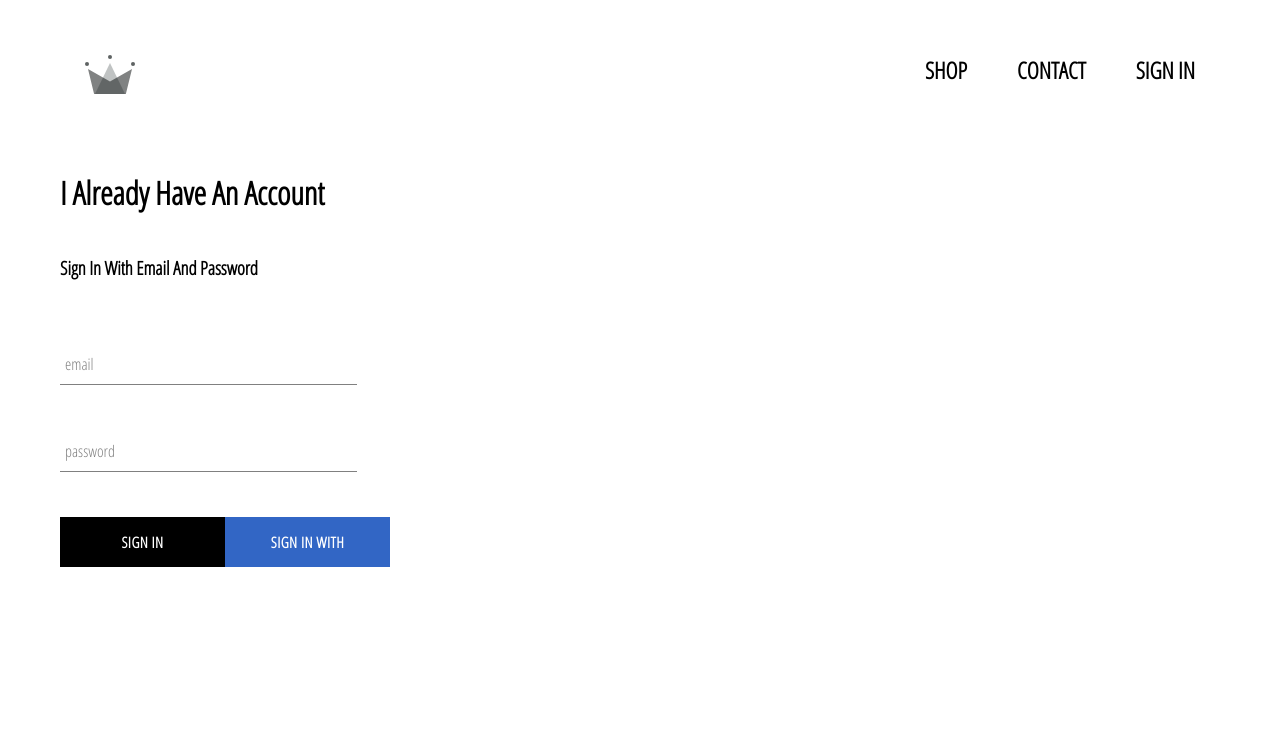
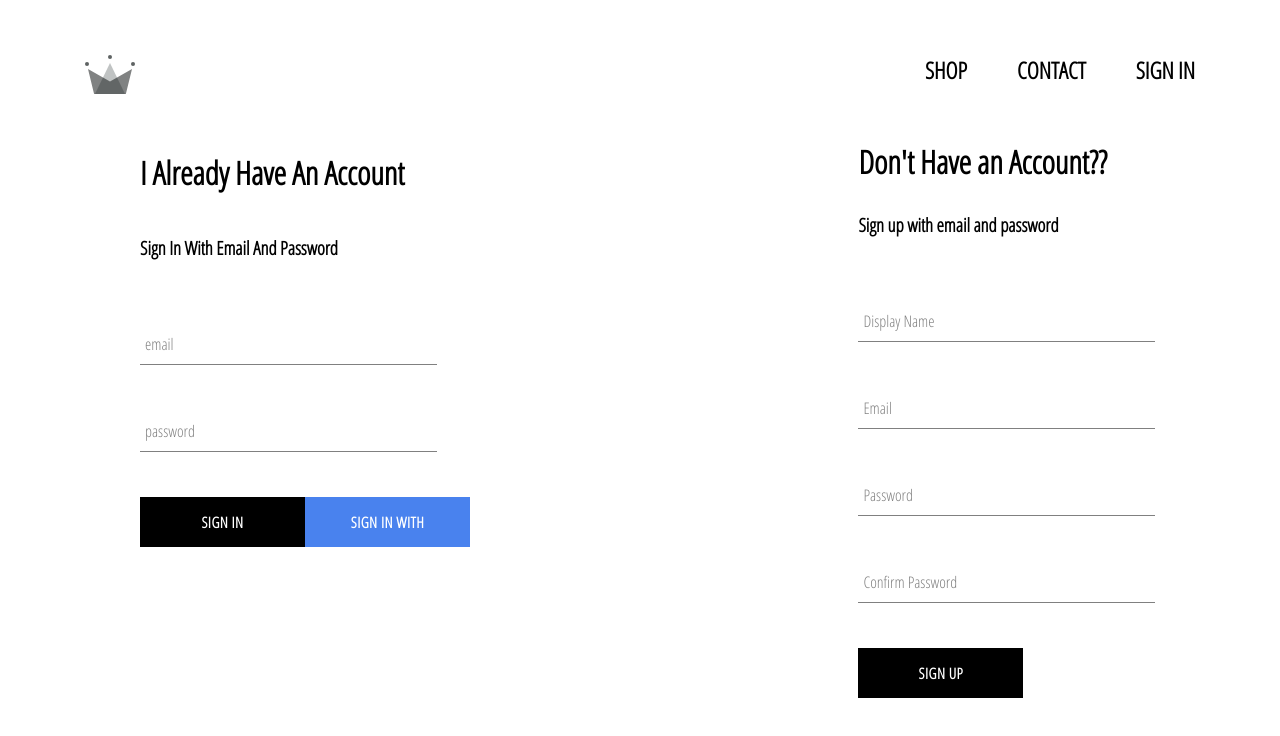
Before and after one commit to Quickdiv311/UdemyReactApp, a React (Create React App) app: page /sign in a window 1280 px wide. Shown: the top 736 px of the page. Built offline with nearby package versions, Linux system fonts and the light colour scheme; no server answers.

Commit message:
sign up added

```diff
--- a/src/App.js
+++ b/src/App.js
@@ -5,7 +5,7 @@
 import SignPage from './pages/sign-page/sign.component';
 import Header from './components/header/header.component';
 import {Switch, Route} from 'react-router-dom';
-import {auth} from './firebase/firebase.utils';
+import {auth,createUserProfile} from './firebase/firebase.utils';
 
 class App extends React.Component
 {
@@ -22,11 +22,21 @@
 
   componentDidMount()
   {
-    this.unsubscribe = auth.onAuthStateChanged(user => {
+    this.unsubscribe = auth.onAuthStateChanged(async userAuth => {
+           if(userAuth)
+           {
+            const userRef = await createUserProfile(userAuth);
 
-      this.setState({ currentUser: user})
-
-      console.log(user);
+            userRef.onSnapshot(snapshot => {
+              this.setState({
+                currentUser: {
+                  id: snapshot.id,
+                  ...snapshot.data()
+                }
+              })
+            })
+           }
+           this.setState({currentUser: userAuth})
     })
   }
 
--- a/src/components/button/button.styles.scss
+++ b/src/components/button/button.styles.scss
@@ -22,7 +22,7 @@
 
     &.google-button
     {
-    background-color: rgb(50, 102, 197);
+    background-color: rgb(73, 130, 238);
     color: white;
 
     &:hover
--- a/src/components/form-input/form-input.styles.scss
+++ b/src/components/form-input/form-input.styles.scss
@@ -20,7 +20,6 @@
     display: block;
     width: 100%;
     border: none;
-    border-radius: 0;
     border-bottom: 1px solid $sub-color;
     margin: 25px 0;
 
--- /dev/null
+++ b/src/components/sign-up/sign-up.component.jsx
@@ -0,0 +1,72 @@
+import React from 'react';
+import './sign-up.styles.scss';
+import FormInput from '../form-input/form-input.component';
+import Button from '../button/button.component';
+import {auth, createUserProfile} from '../../firebase/firebase.utils';
+
+class SignUp extends React.Component
+{
+    constructor()
+    {
+        super();
+
+        this.state = {
+            displayName: '',
+            email: '',
+            password: '',
+            confirmPassword: ''
+        }
+    }
+
+    handleSubmit = async event => {
+        event.preventDefault();
+
+        const {displayName, email, password, confirmPassword} = this.state;
+
+        if(password !== confirmPassword)
+        {
+            alert("passwords do not match");
+            return;
+        }
+
+        try{
+            const {user} = await auth.createUserWithEmailAndPassword(email,password);
+
+            await createUserProfile(user, {displayName});
+
+            this.setState({displayName: '', email: '', password: '', confirmPassword: ''})
+        }
+        catch(error)
+        {
+            console.log(error);
+        }
+    }
+
+    handleChange = event => {
+        const {name, value} = event.target;
+        this.setState({ [name]: value})
+    }
+
+    render()
+    {
+        const {displayName, email, password, confirmPassword} = this.state;
+
+        return(
+            <div className="sign-up">
+                <h1 className="title">Don't Have an Account??</h1>
+                <h3>Sign up with email and password</h3>
+
+                <form onSubmit={this.handleSubmit} className="sign-up-form">
+                    <FormInput type="text" name="displayName" value={displayName} handleChange={this.handleChange} label="Display Name" required/>
+                    <FormInput type="email" name="email" value={email} handleChange={this.handleChange} label="Email" required/>
+                    <FormInput type="password" name="password" value={password} handleChange={this.handleChange} label="Password" required/>
+                    <FormInput type="password" name="confirmPassword" value={confirmPassword} handleChange={this.handleChange} label="Confirm Password" required/>
+
+                    <Button type="submit">SIGN UP</Button>
+                </form>
+            </div>
+        )
+    }
+}
+
+export default SignUp;
--- /dev/null
+++ b/src/components/sign-up/sign-up.styles.scss
@@ -0,0 +1,11 @@
+.sign-up
+{
+    width: 22vw;
+    display: flex;
+    flex-direction: column;
+
+    .title
+    {
+        margin: 10px 0;
+    }
+}
--- a/src/firebase/firebase.utils.js
+++ b/src/firebase/firebase.utils.js
@@ -16,6 +16,34 @@
 export const auth = firebase.auth();
 export const firestore = firebase.firestore();
 
+export const createUserProfile = async (userAuth, additionaldata) => {
+  if(!userAuth) return;
+
+  const userRef = firestore.doc(`users/${userAuth.uid}`);
+
+  const snapshot = await userRef.get();
+
+  if(!snapshot.exists)
+  {
+    const {displayName, email} = userAuth;
+    const createdAt = new Date();
+
+    try{
+      userRef.set({
+        displayName,
+        email,
+        createdAt,
+        ...additionaldata
+      })
+    }
+    catch(error){
+      console.log("error finding user",error.message)
+    }
+  }
+
+  return userRef;
+}
+
 const provider = new firebase.auth.GoogleAuthProvider();
 provider.setCustomParameters({ prompt: 'select_account' });
 export const signInWithGoogle = () => auth.signInWithPopup(provider);
--- a/src/pages/sign-page/sign.component.jsx
+++ b/src/pages/sign-page/sign.component.jsx
@@ -1,10 +1,13 @@
 import React from 'react';
 import './sign.styles.scss';
 import SignIn from '../../components/sign-in/sign-in.component';
+import SignUp from '../../components/sign-up/sign-up.component';
+
 
 const SignPage = () => (
     <div className="sign-page">
         <SignIn/>
+        <SignUp/>
     </div>
 )
 
--- a/src/pages/sign-page/sign.styles.scss
+++ b/src/pages/sign-page/sign.styles.scss
@@ -1,4 +1,8 @@
 .sign-page
 {
-    margin-top: 50px;
+    width: 1000px;
+    margin: 30px auto;
+    display: flex;
+    justify-content: space-between;
+
 }
```
Also changed, not shown: 1 other file (tests, documents, lock files or other folders).
